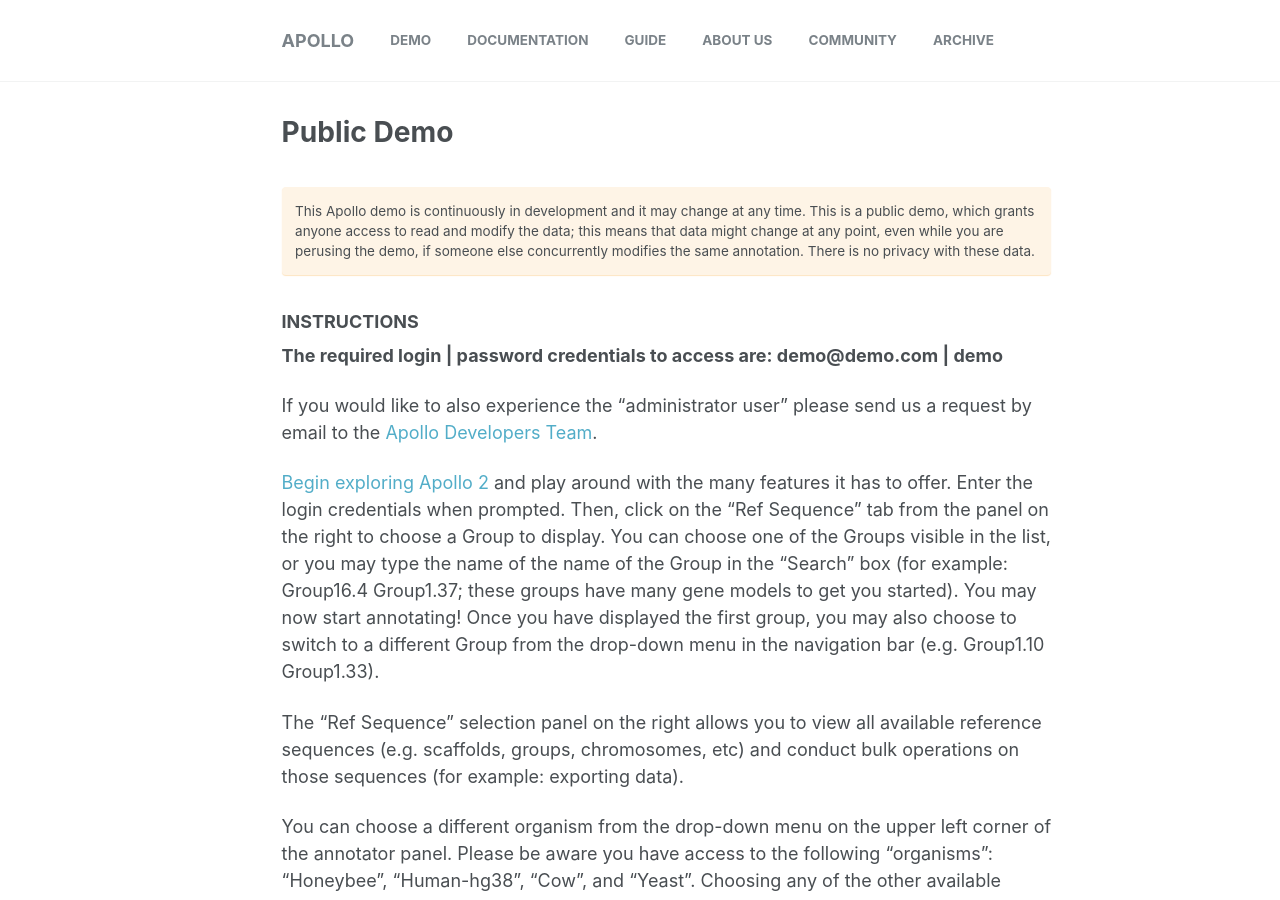
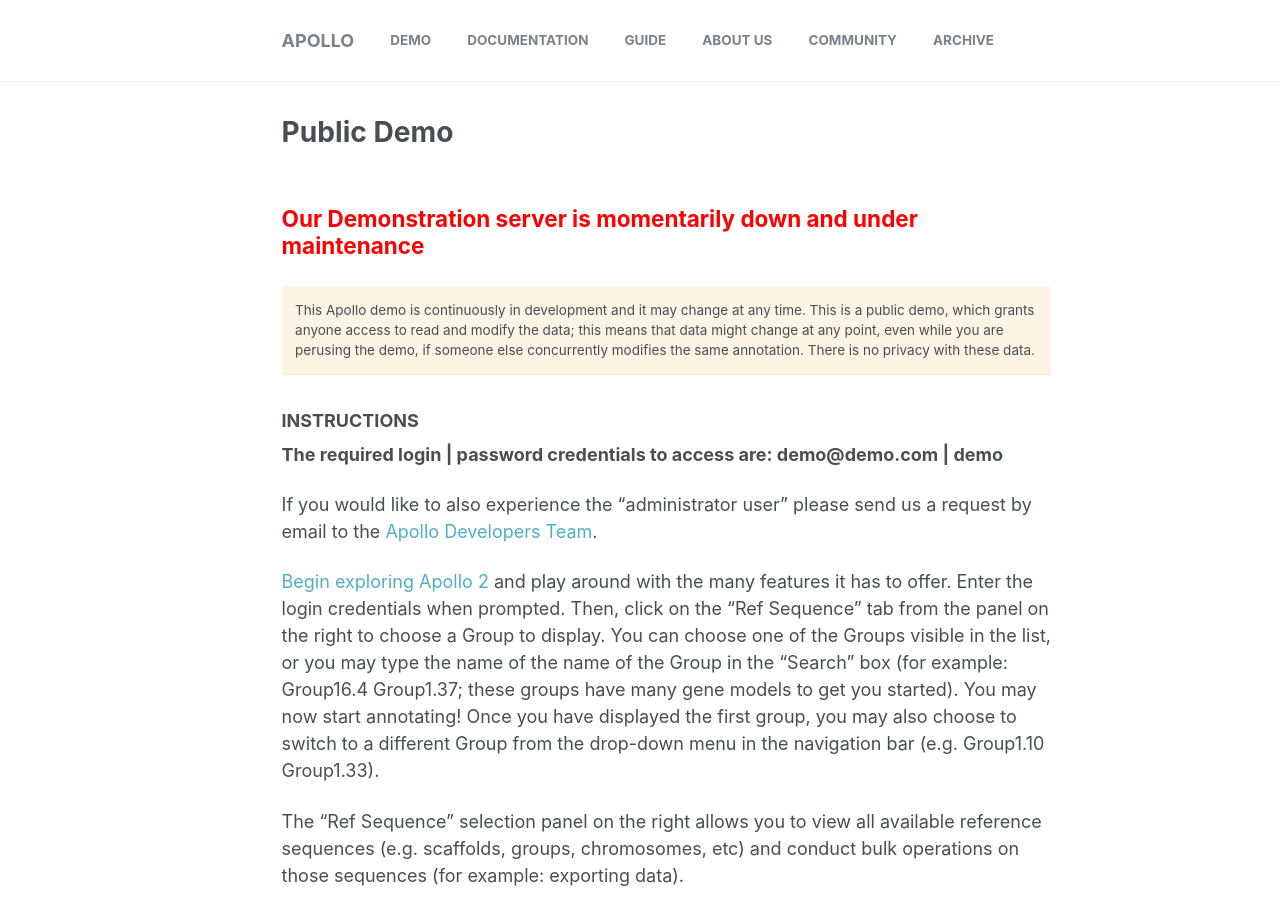
Before and after one commit to genomearchitect/genomearchitect.github.io, a Jekyll site: the page built from _pages/public-demo.md, in a window 1280 px wide and 900 px high. Built offline with Jekyll 4.4.1, drawn with Linux system fonts in a browser that asks for light colours.

Commit message:
added warning

```diff
--- a/_pages/public-demo.md
+++ b/_pages/public-demo.md
@@ -3,6 +3,7 @@ title: Public Demo
 permalink: /demo/
 ---
 
+<h2 style="color:red;">Our Demonstration server is momentarily down and under maintenance</h2>
 
 {: .notice--warning}
 This Apollo demo is continuously in development and it may change at any time. This is a public demo, which grants anyone access to read and modify the data; this means that data might change at any point, even while you are perusing the demo, if someone else concurrently modifies the same annotation. There is no privacy with these data.
```
